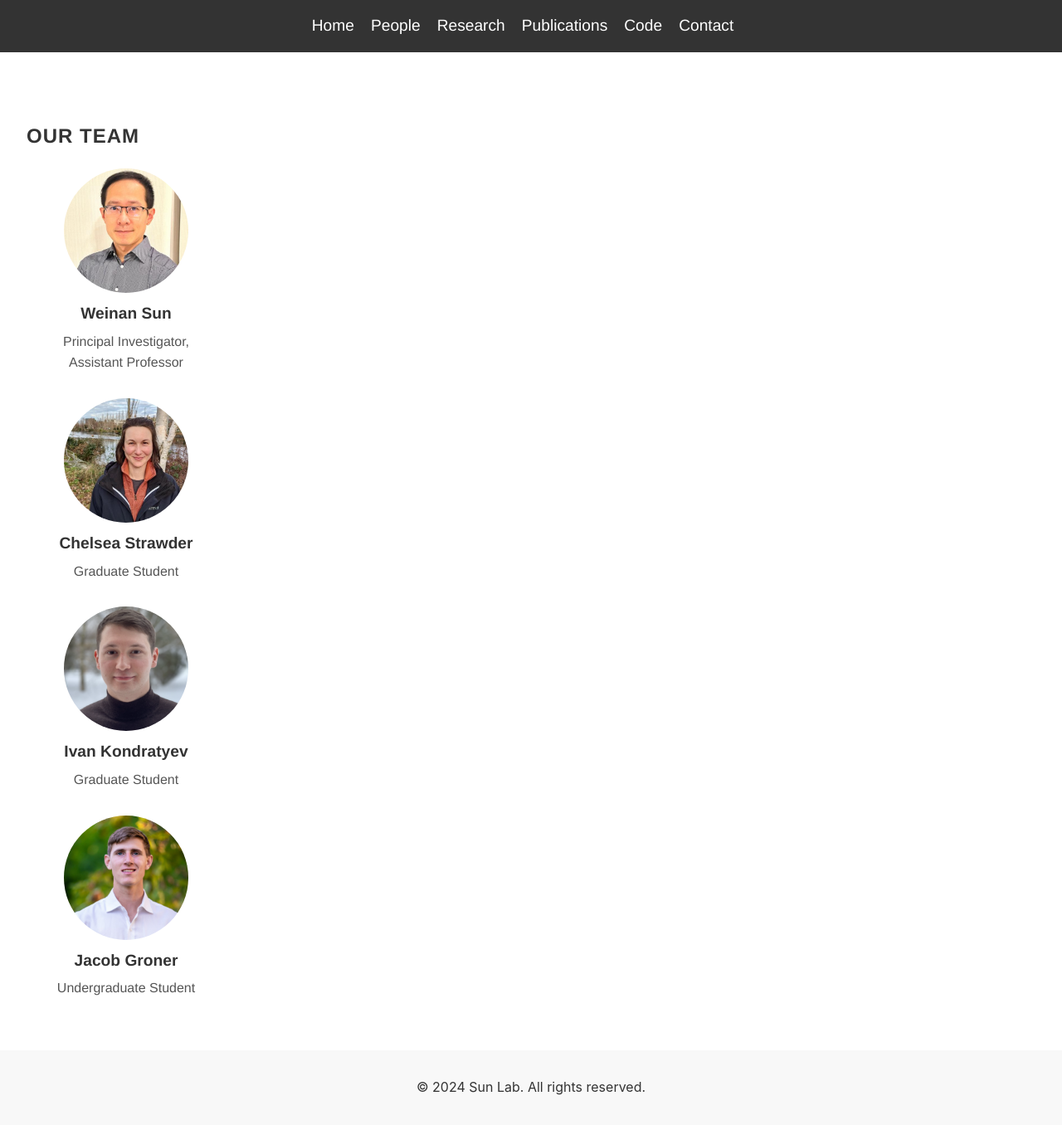
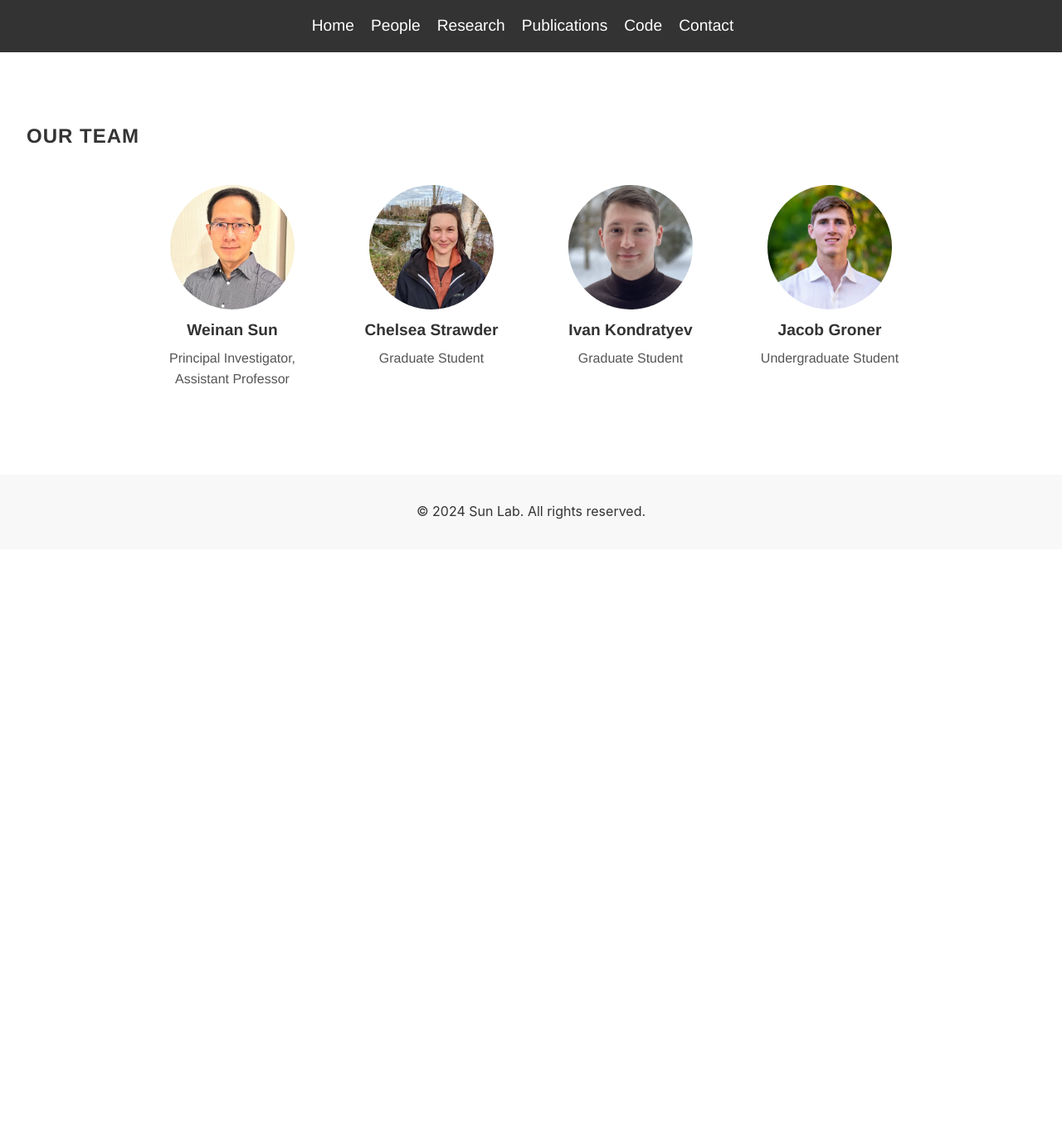
Before and after one commit to neuroai/my-awesome-site, a Jekyll site: the page built from people.md, in a window 1280 px wide. Shown: the whole page at 83% size. Built offline with Jekyll 4.4.1, drawn with Linux system fonts in a browser that asks for light colours; after the commit the page ends 900 px from its top, so only the background shows below that.

Commit message:
Update custom.css

```diff
--- a/assets/css/custom.css
+++ b/assets/css/custom.css
@@ -66,25 +66,11 @@ main {
 
 /* People Section */
 .people-section {
-    text-align: center;
-}
-
-.people-group {
     display: flex;
     flex-wrap: wrap;
     justify-content: center;
+    text-align: center;
     margin-bottom: 40px;
-}
-
-.people-group-title {
-    width: 100%;
-    font-size: 1.5em;
-    font-weight: bold;
-    margin-top: 40px;
-    margin-bottom: 20px;
-    text-transform: uppercase;
-    letter-spacing: 1px;
-    font-family: "Helvetica Neue", Arial, sans-serif;
 }
 
 .person {
```
